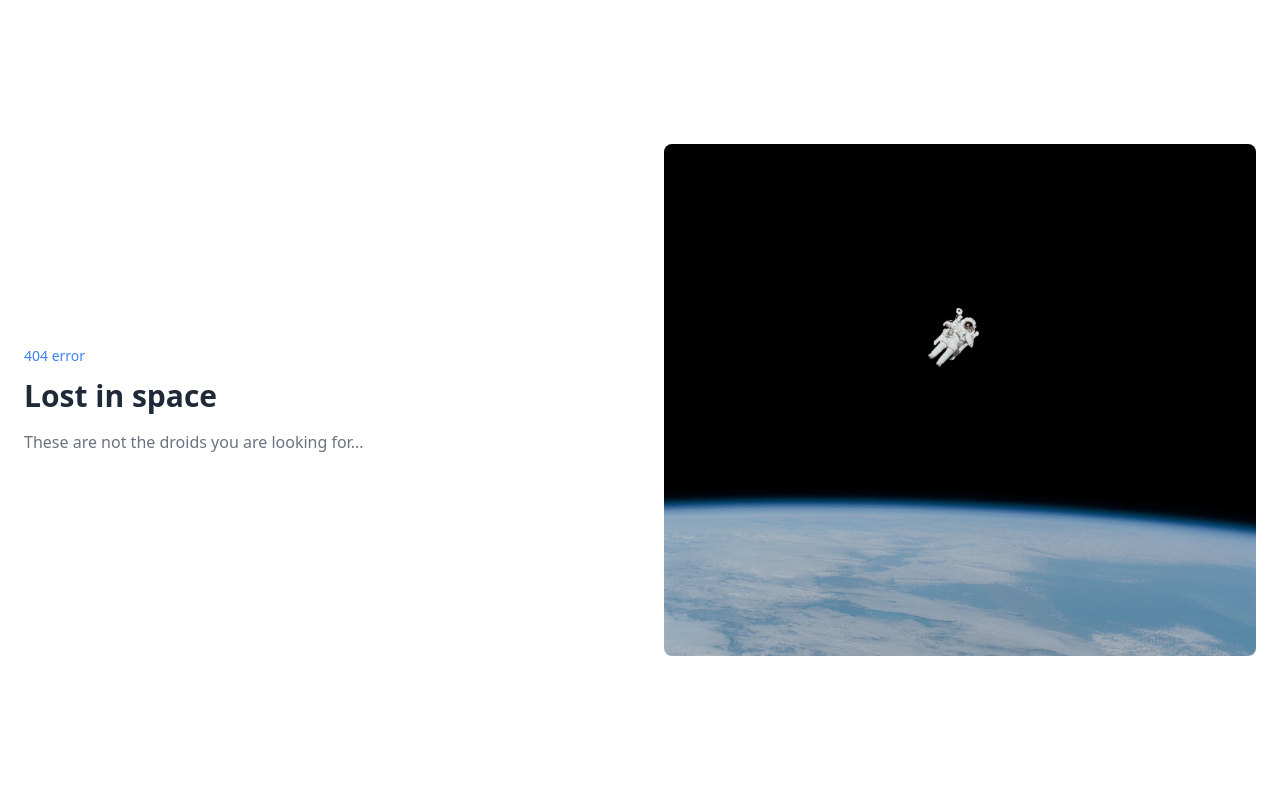
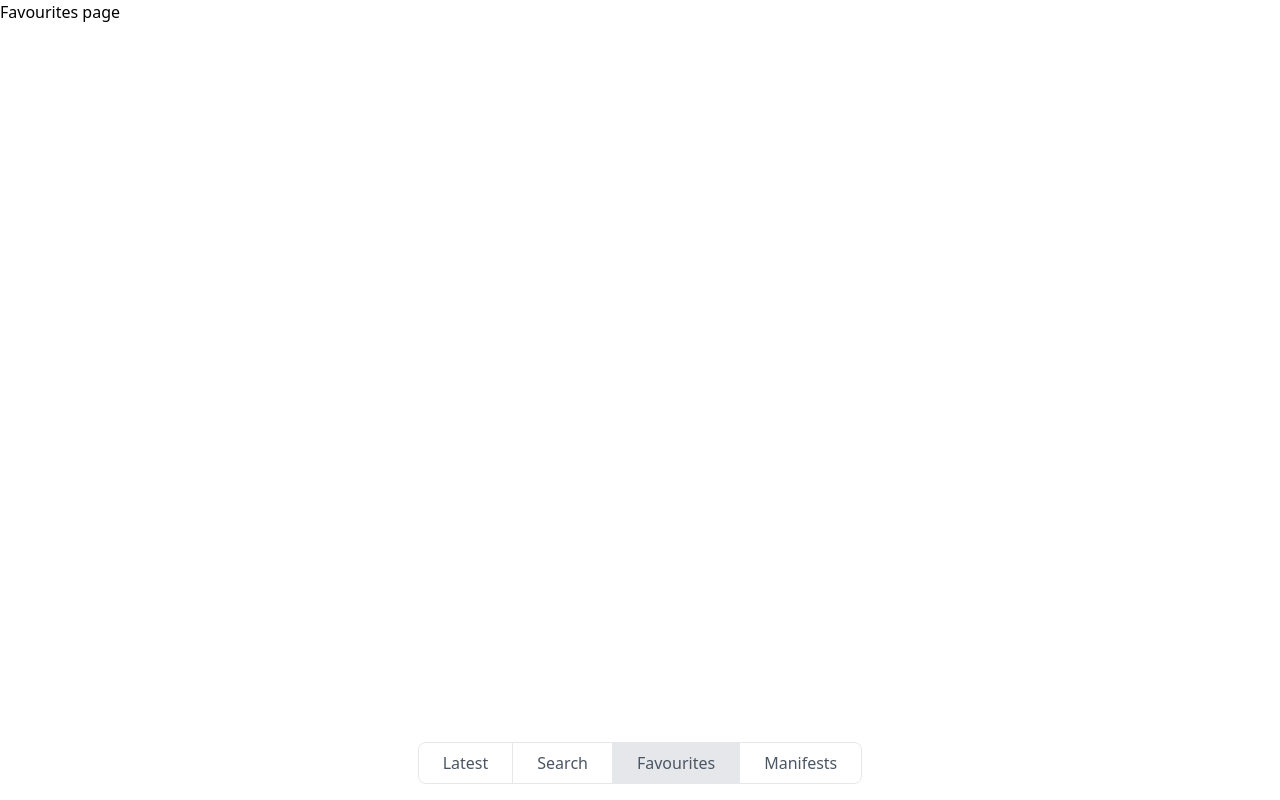
Before and after one commit to james-langridge/space-is-cool, a Next.js app: page /favourites in a window 1280 px wide. Before the commit this address had no page. Built offline with nearby package versions, Linux system fonts and the light colour scheme.

Commit message:
Add footer links and placeholder routes

```diff
--- /dev/null
+++ b/app/favourites/page.tsx
@@ -0,0 +1,3 @@
+export default function Page() {
+  return <div>Favourites page</div>
+}
--- a/app/layout.tsx
+++ b/app/layout.tsx
@@ -1,4 +1,8 @@
 import './globals.css'
+import React from 'react'
+
+import Footer from '@/components/Footer'
+
 import Providers from './providers'
 
 export const metadata = {
@@ -11,6 +15,7 @@ export default function RootLayout({children}: {children: React.ReactNode}) {
     <html lang="en">
       <body>
         <Providers>{children}</Providers>
+        <Footer />
       </body>
     </html>
   )
--- /dev/null
+++ b/app/manifests/page.tsx
@@ -0,0 +1,3 @@
+export default function Page() {
+  return <div>Manifests page</div>
+}
--- /dev/null
+++ b/app/search/page.tsx
@@ -0,0 +1,3 @@
+export default function Page() {
+  return <div>Search page</div>
+}
--- /dev/null
+++ b/components/Footer.tsx
@@ -0,0 +1,74 @@
+'use client'
+
+import Link from 'next/link'
+import {usePathname} from 'next/navigation'
+import React from 'react'
+
+import {classNames} from '@/lib/misc'
+
+export default function Footer() {
+  const pathname = usePathname()
+
+  if (pathname.startsWith('/photo')) {
+    return null
+  }
+
+  return (
+    <footer className="fixed bottom-0 left-0 p-4 w-full flex justify-center">
+      <div className="flex max-w-min justify-center overflow-hidden bg-white border divide-x rounded-lg rtl:flex-row-reverse dark:bg-gray-900 dark:border-gray-700 dark:divide-gray-700">
+        <Link href={'/latest-photos'}>
+          <button
+            title="Latest Photos"
+            className={classNames(
+              'px-4 py-2 text-sm font-medium text-gray-600 transition-colors duration-200 sm:text-base sm:px-6  dark:text-gray-300',
+              pathname === '/latest-photos'
+                ? 'bg-gray-200'
+                : 'hover:bg-gray-100 dark:hover:bg-gray-800',
+            )}
+          >
+            Latest
+          </button>
+        </Link>
+        <Link href={'/search'}>
+          <button
+            title="Search Photos"
+            className={classNames(
+              'px-4 py-2 text-sm font-medium text-gray-600 transition-colors duration-200 sm:text-base sm:px-6  dark:text-gray-300',
+              pathname === '/search'
+                ? 'bg-gray-200'
+                : 'hover:bg-gray-100 dark:hover:bg-gray-800',
+            )}
+          >
+            Search
+          </button>
+        </Link>
+        <Link href={'/favourites'}>
+          <button
+            title="Favourite Photos"
+            className={classNames(
+              'px-4 py-2 text-sm font-medium text-gray-600 transition-colors duration-200 sm:text-base sm:px-6  dark:text-gray-300',
+              pathname === '/favourites'
+                ? 'bg-gray-200'
+                : 'hover:bg-gray-100 dark:hover:bg-gray-800',
+            )}
+          >
+            Favourites
+          </button>
+        </Link>
+        <Link href={'/manifests'}>
+          <button
+            title="Rover Mission Manifests"
+            className={classNames(
+              'px-4 py-2 text-sm font-medium text-gray-600 transition-colors duration-200 sm:text-base sm:px-6  dark:text-gray-300',
+              pathname === '/manifests'
+                ? 'bg-gray-200'
+                : 'hover:bg-gray-100 dark:hover:bg-gray-800',
+            )}
+          >
+            Manifests
+          </button>
+        </Link>
+      </div>
+    </footer>
+  )
+}
```
Also changed, not shown: app/components/Footer.tsx (deleted).
